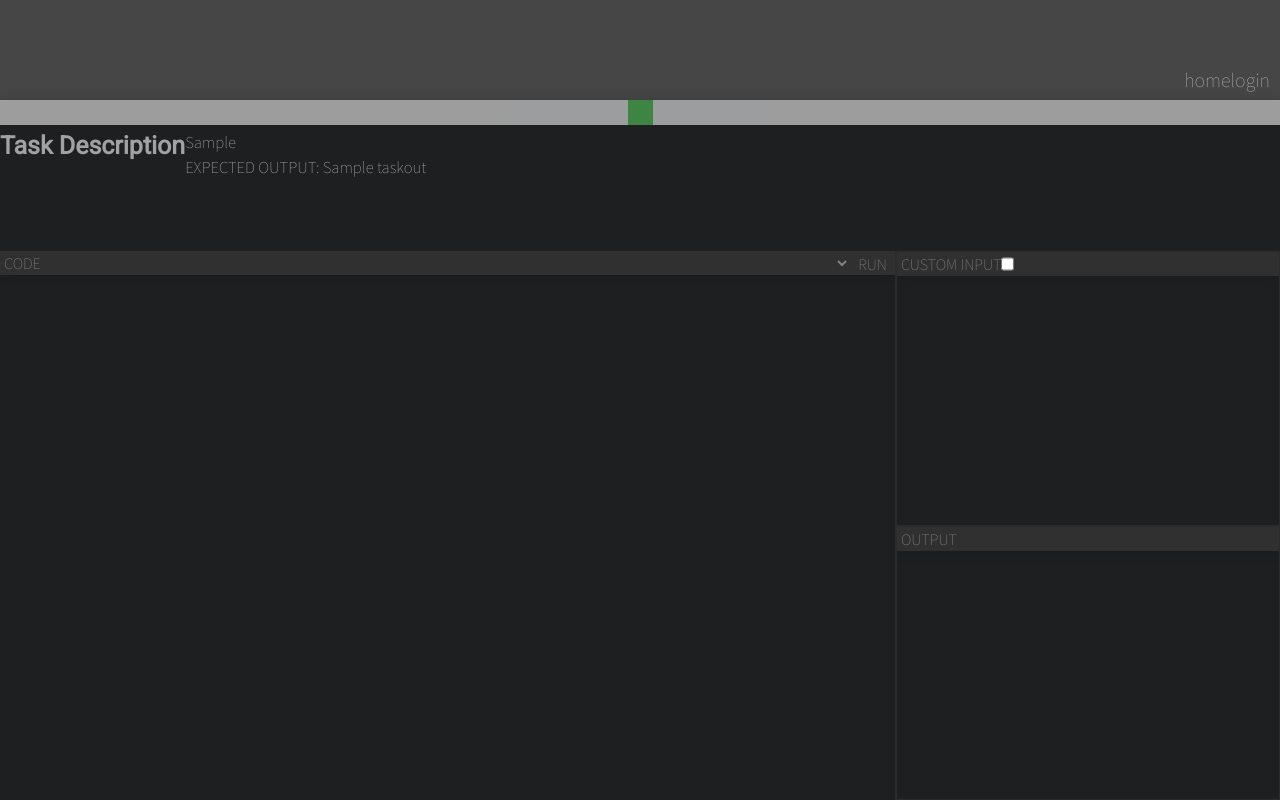
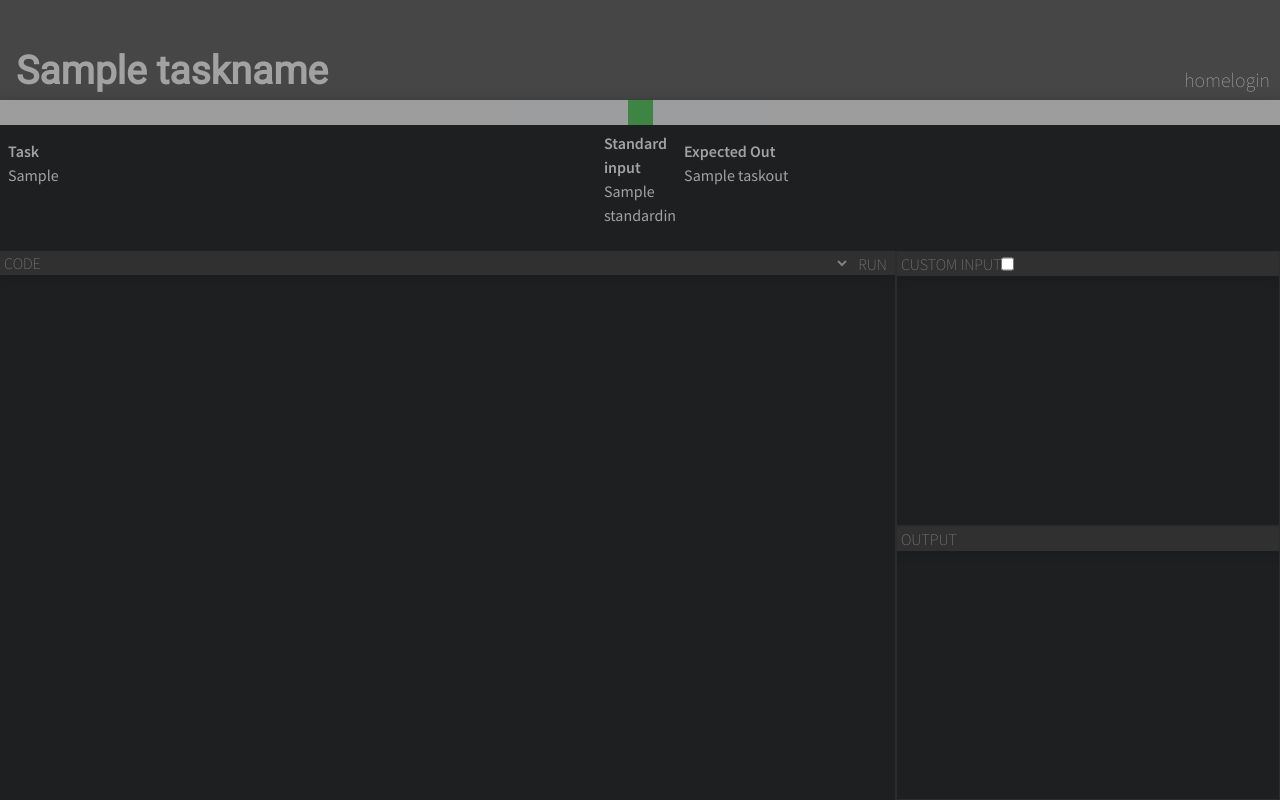
Before and after one commit to Calmac56/Team-project, a Django app: template main/templates/cs14/codereview.html in a window 1280 px wide. Run offline with Django 3.2, Linux system fonts and the light colour scheme; the template is opened without the code that fills it: most values are stand-ins (such as "Sample title", 1, 10 or a date in 2020); data that the repository does not hold is empty; some libraries are stand-ins or nearby versions.

Commit message:
Fixed a submission bug, made results and profile look nicer, updated task database fields

```diff
--- a/main/cs14/models.py
+++ b/main/cs14/models.py
@@ -24,7 +24,7 @@ class Task(models.Model):
     taskID = models.IntegerField(primary_key=True)
     name = models.CharField(max_length = 256, default="task")
     description = models.CharField(max_length = 4095)
-    testcases = models.CharField(max_length = 255)
+    standardinput = models.CharField(max_length = 255, blank=True)
     expectedout = models.CharField(max_length = 255)
     creator = models.ForeignKey(Admin, on_delete=models.CASCADE)
     time = models.IntegerField(default=300) #time in seconds
--- a/main/cs14/views.py
+++ b/main/cs14/views.py
@@ -46,7 +46,7 @@ def codingPage(request, id):
         taskDec = task.description
         taskout = task.expectedout
         taskName = task.name
-
+        taskInput = task.standardinput
         userObj = User.objects.get(username=request.user)
         candidate = Candidate.objects.get(user=userObj)
 
@@ -78,6 +78,7 @@ def codingPage(request, id):
     context['taskDec'] = taskDec
     context['taskout'] = taskout
     context['taskname'] = taskName
+    context['taskinput'] = taskInput
 
     #code to deal with auto templating code for users
     context['taskID'] = id
@@ -211,6 +212,8 @@ def sendCode(request):
                 time_now = datetime.datetime.now(datetime.timezone.utc)
                 time_started = result.timestarted.replace(tzinfo=datetime.timezone.utc)
                 time_taken = int((time_now - time_started).total_seconds())
+                if time_taken > testTask.time:
+                    time_taken = testTask.time
 
                 Results.objects.filter(userID=candidate, taskID=testTask).update(passpercentage = int(passes/(passes+fails)*100), tests_passed=passes, tests_failed=fails, timetaken=time_taken, complexity="test", language=language, completed=True)
 
@@ -435,7 +438,7 @@ def results(request):
     if request.session.get('scandidate'):
         theuser =  User.objects.get(username = request.session.get('scandidate'))
         candidate = Candidate.objects.get(user = theuser)
-        result = Results.objects.filter(userID = candidate)
+        result = Results.objects.filter(userID = candidate).order_by('taskID')
 
         if not result:
             result = None
@@ -452,7 +455,7 @@ def results(request):
             try:
                 candidate = Candidate.objects.get(user = theuser)
                 request.session['scandidate'] = request.GET['state']
-                result = Results.objects.filter(userID = candidate)
+                result = Results.objects.filter(userID = candidate).order_by('taskID')
                 if not result:
                     result = None
 
@@ -493,7 +496,7 @@ def cresults(request):
         try:
             candidate = Candidate.objects.get(user = theuser)
 
-            result = Results.objects.filter(userID = candidate)
+            result = Results.objects.filter(userID = candidate).order_by('taskID')
             if not result:
                 result = None
 
@@ -521,6 +524,8 @@ def creview(request,id):
             raise Task.DoesNotExist
         taskDec = task[0].description
         taskout = task[0].expectedout
+        taskinput = task[0].standardinput
+        taskName = task[0].name
     except Task.DoesNotExist:
         if Candidate.objects.filter(user=request.user).exists():
             return redirect('cs14:cresults')
@@ -560,7 +565,7 @@ def creview(request,id):
 
 
 
-    return render(request, 'cs14/codereview.html', {'code':lines, 'language': language , 'taskDec':taskDec, 'taskout':taskout, 'slideval':timelinelength, 'taskID':id})
+    return render(request, 'cs14/codereview.html', {'code':lines, 'language': language , 'taskDec':taskDec, 'taskout':taskout, 'slideval':timelinelength, 'taskID':id, 'standardin':taskinput, 'taskname':taskName})
 
 
 """
@@ -614,7 +619,7 @@ def profile(request):
         try:
             candidate = Candidate.objects.get(user = theuser)
 
-            taskobjs = UserTask.objects.filter(userID = candidate)
+            taskobjs = UserTask.objects.filter(userID = candidate).order_by('taskID')
 
             try:
                 resultsobjs = Results.objects.filter(userID=candidate)
--- a/main/templates/cs14/codereview.html
+++ b/main/templates/cs14/codereview.html
@@ -61,7 +61,11 @@
 
 
 {% block title_block %}
-Code Review
+Review - {{ taskname }}
+{% endblock %}
+
+{% block title2_block %}
+{{ taskname }}
 {% endblock %}
 
 {% block body_block %}
@@ -74,11 +78,22 @@ Code Review
     updateInputBox()
 </script>
 
+
+
 <div class="description">
-    <h2>Task Description</h2>
-    <p>{{taskDec}}
-        <br>
-        EXPECTED OUTPUT: {{taskout}}
+    <p>
+
+        <div class="descriptionText">
+            <strong>Task</strong><br>  {{taskDec}}
+        </div>
+        {% if standardin|length != 0 %}
+        <div class="standardInput">
+            <strong>Standard input</strong><br>  {{standardin}}
+        </div>
+        {% endif %}
+        <div class="expectedText">
+            <strong>Expected Out</strong><br>  {{taskout}}
+        </div>
     </p>
     </br>
 </div>
--- a/main/templates/cs14/cresults.html
+++ b/main/templates/cs14/cresults.html
@@ -18,7 +18,7 @@ Your results
 <br>
 {% if results != None %}
 {% for result in results %}
-<p>Test {{result.taskID.taskID}} &nbsp;
+<p>Test {{result.taskID.taskID}} - {{result.taskID.name}} </p>
 <script>
     function viewMore(id) {
 
@@ -42,7 +42,9 @@ Your results
 }
 
 </script>
-<button  class="btn btn-outline-success my-2 my-sm-0" onclick="viewMore(this.id)" id="myBtn{{result.taskID.taskID}}">View results</button> </p>
+
+<button  class="btn btn-outline-success my-2 my-sm-0" onclick="viewMore(this.id)" style="width: 40%; margin-left: 30%;" id="myBtn{{result.taskID.taskID}}">View results</button>
+
 <span id="more{{result.taskID.taskID}}" style="display: None;">
 
     <table class="tg">
--- a/main/templates/cs14/profile.html
+++ b/main/templates/cs14/profile.html
@@ -8,7 +8,7 @@
 {% endblock %}
 
 {% block title2_block %}
-Welcome {{ user }}
+Welcome {{ user.first_name }}
 {% endblock %}
 
 {% block body_block %}
@@ -48,7 +48,7 @@ Welcome {{ user }}
 			{% if tasks != None %}
 				{% for key, values in tasks.items %}
 					<div class="taskContainer" style="text-align: center">
-						<p style="color: black !important; font-weight: bold !important;">{{key.taskID.description}}</p>
+						<p style="color: black !important; font-weight: bold !important;">{{key.taskID.name}}</p>
 						<p style="color: black !important; font-weight: bold !important;">Time to complete task - {{values}} Minutes</p>
 
 
```
Also changed, not shown: main/templates/cs14/codingPage.html (+9 -3 lines), main/templates/cs14/results.html (+5 -5 lines).
